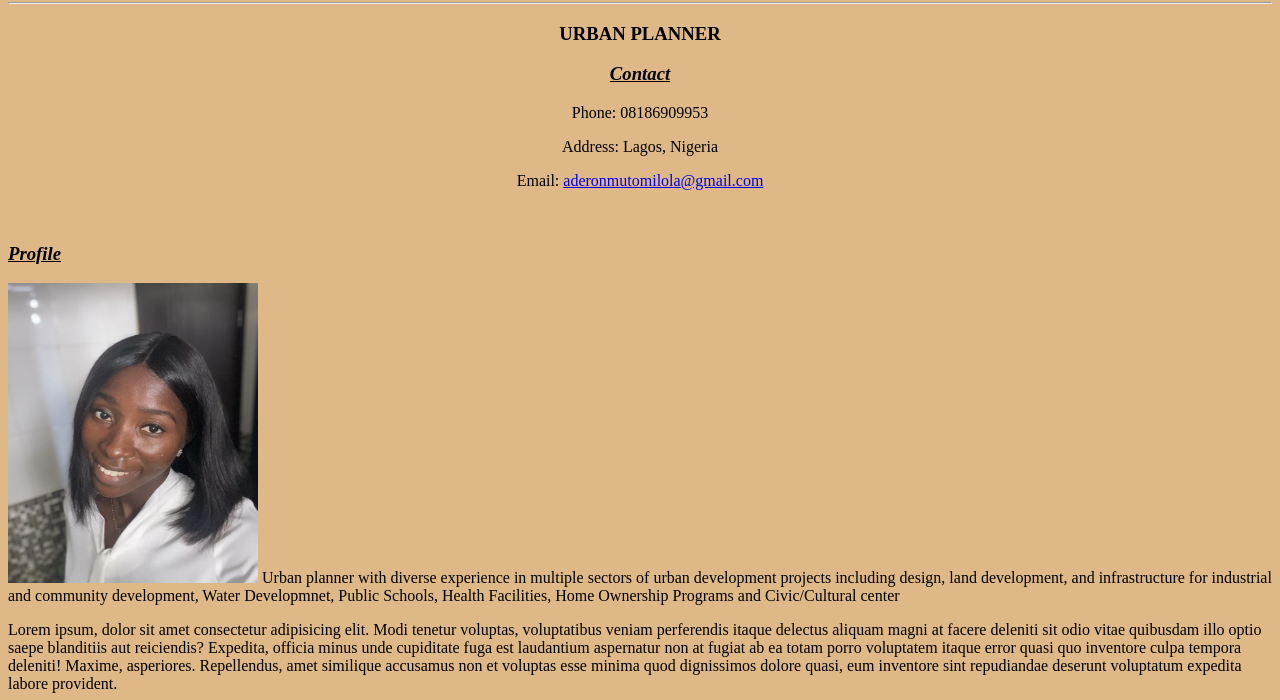
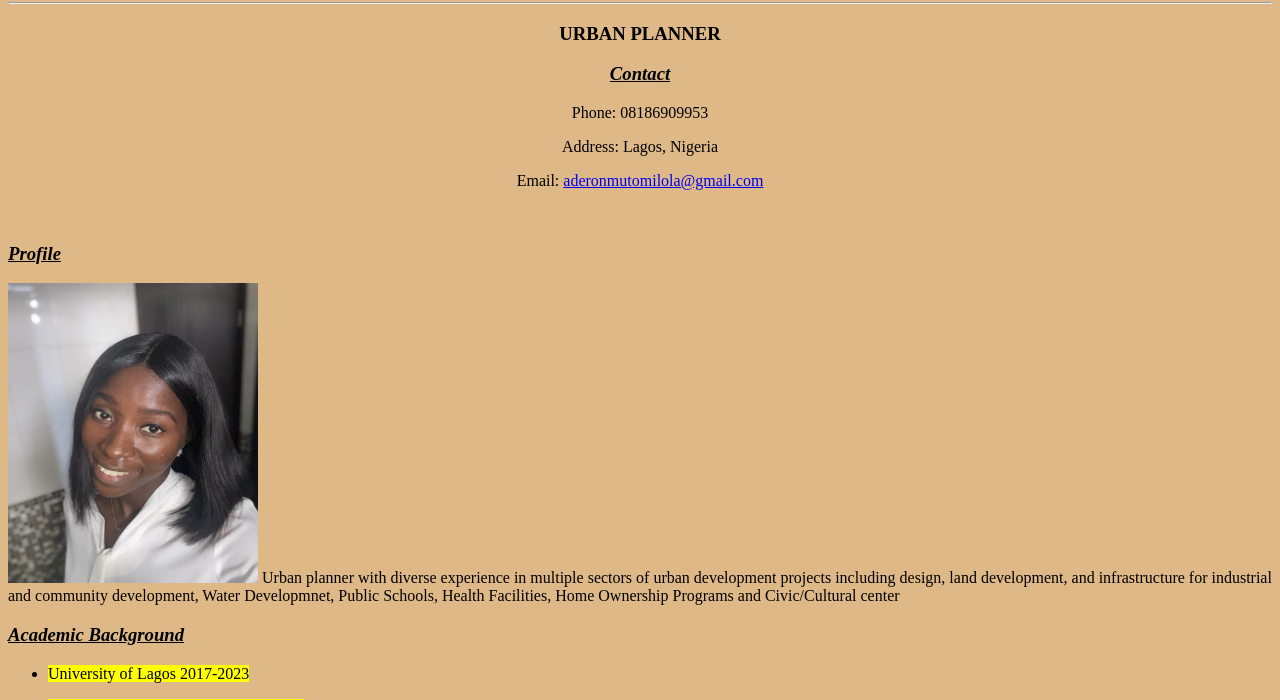
Before and after one commit to tomillionaire/CV, a plain HTML site: page index.html in a window 1280 px wide. Shown: the part 78-778 px from the top of the page. Drawn offline with Linux system fonts and the light colour scheme.

Commit message:
lorem removed

```diff
--- a/index.html
+++ b/index.html
@@ -30,8 +30,7 @@
     </p>
 
 
-<p> Lorem ipsum, dolor sit amet consectetur adipisicing elit. Modi tenetur voluptas, voluptatibus veniam perferendis itaque delectus aliquam magni at facere deleniti sit odio vitae quibusdam illo optio saepe blanditiis aut reiciendis? Expedita, officia minus unde cupiditate fuga est laudantium aspernatur non at fugiat ab ea totam porro voluptatem itaque error quasi quo inventore culpa tempora deleniti! Maxime, asperiores. Repellendus, amet similique accusamus non et voluptas
-    esse minima quod dignissimos dolore quasi, eum inventore sint repudiandae deserunt voluptatum expedita labore provident.</p>
+
 
     <h3> <u> <i> Academic Background</i></u>  </h3>
     <ul>
```
